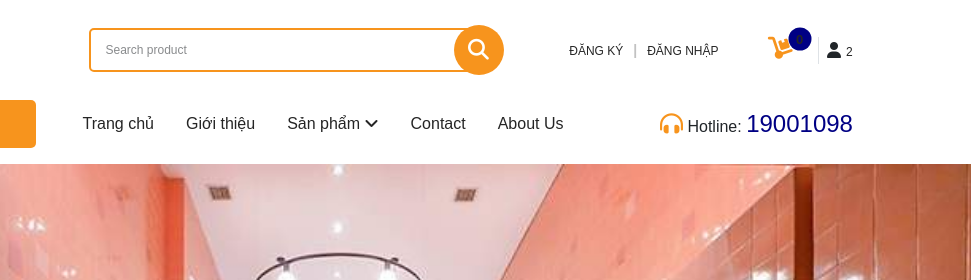
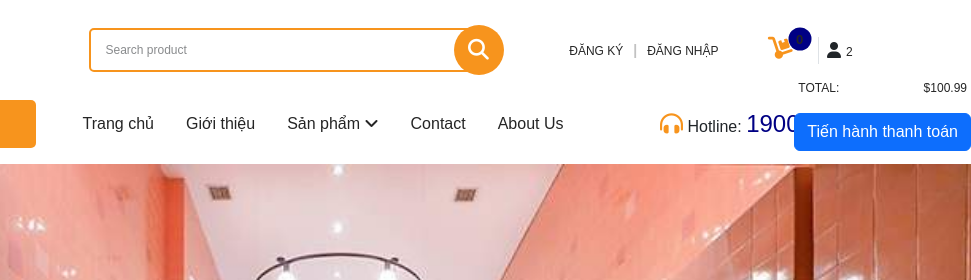
Before and after one commit to Duckun1909/huynhduc, a plain HTML site: page index.html in a window 1280 px wide. Shown: the top 280 px of the page, 309-1280 px from the left. Drawn offline with nearby package versions, Linux system fonts and the light colour scheme; files whose address does not match are found by name.

Commit message:
Update index.html

```diff
--- a/index.html
+++ b/index.html
@@ -72,6 +72,23 @@
                           >
                         </div>
                       </i>
+
+                      <div class="cart-content position-absolute end-0">
+                        <div class="cart-content_lst">
+
+                        </div>
+
+                        <div class="cart-content_total">
+                          <div class="cart-content_total-cal d-flex justify-content-between ps-1 pe-1 pt-3 pb-3">
+                            <span>Total:</span>
+                            <span>$100.99</span>
+                          </div>
+
+                          <div class="cart-content_to-cart">
+                            <button class="w-100 btn btn-primary">Tiến hành thanh toán</button>
+                          </div>
+                        </div>
+                      </div>
                     </li>
                     <div class="visited ms-4 ps-2 border-start border-1" style="font-size: 1.125rem;">
                       <i class="fa-solid fa-user"></i>
```
